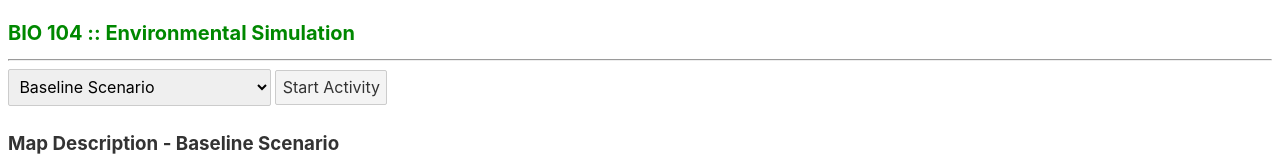
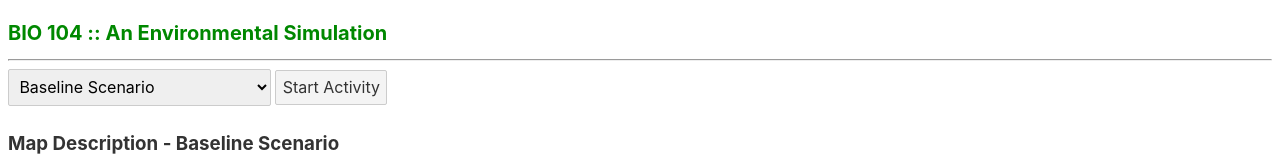
Before and after one commit to mundek/svelte-svg-dotstorm, a Svelte app: page / in a window 1280 px wide. Shown: the top 160 px of the page. Built offline with nearby package versions, Linux system fonts and the light colour scheme.

Commit message:
Minor edit

```diff
--- a/src/main.js
+++ b/src/main.js
@@ -3,7 +3,7 @@ import App from './App.svelte';
 const app = new App({
 	target: document.body,
 	props: {
-		appName: 'BIO 104 :: Environmental Simulation'
+		appName: 'BIO 104 :: An Environmental Simulation'
 	}
 });
 
```
